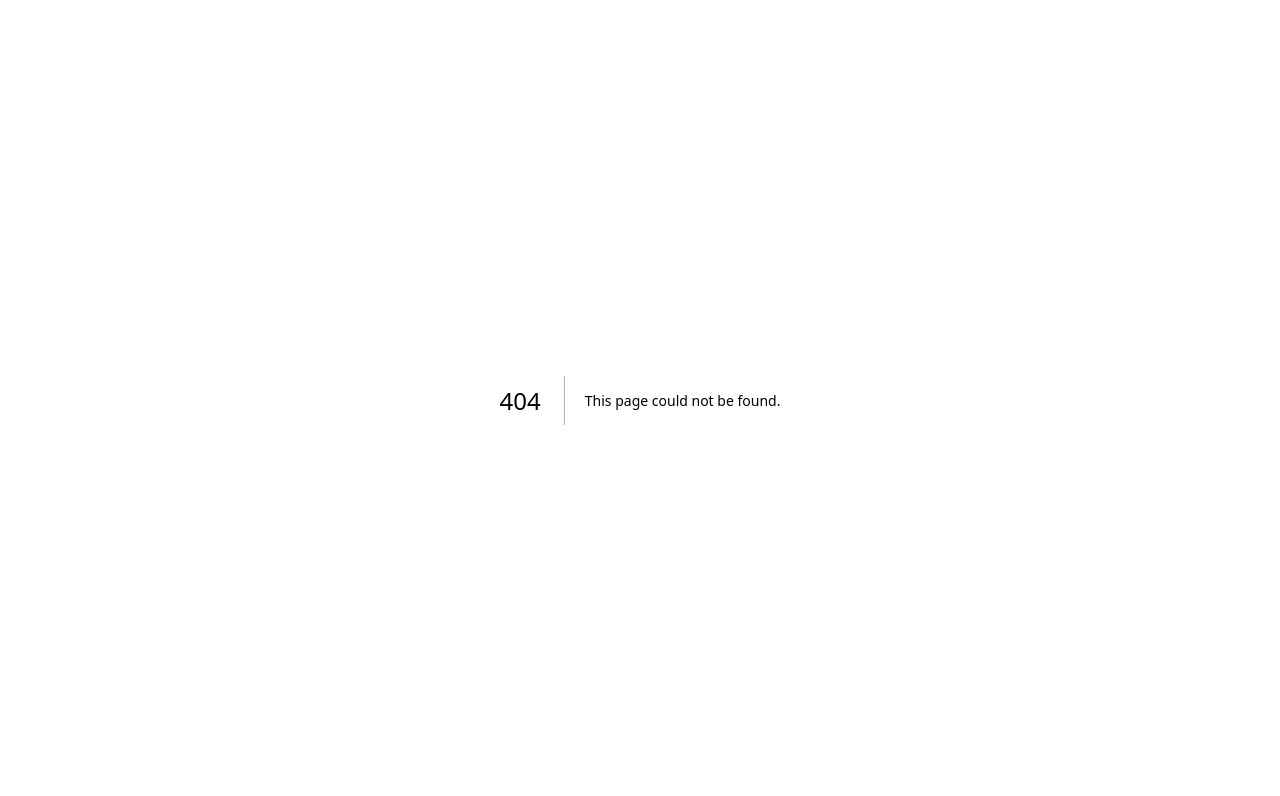
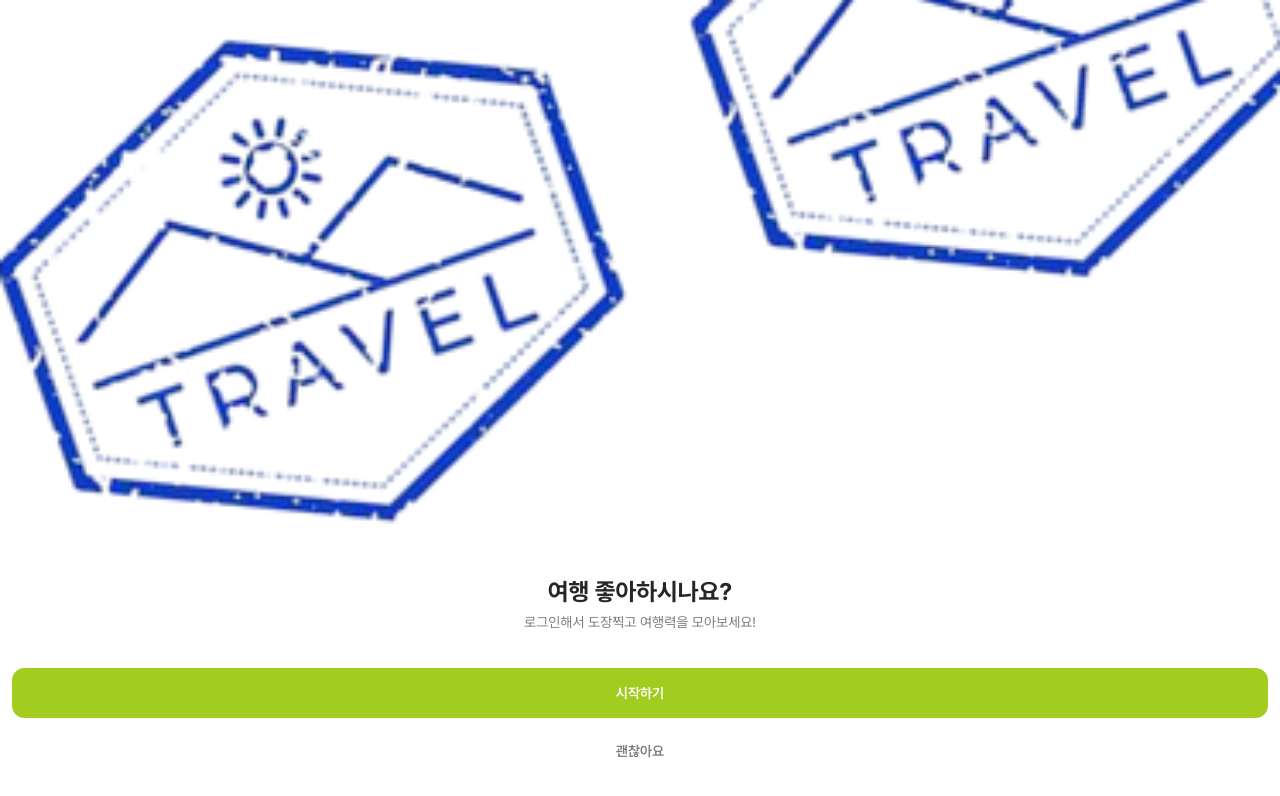
Before and after one commit to Re-Gion-Jidogam/Jidogam-front, a Next.js app: page /cta in a window 1280 px wide. Before the commit this address had no page. Shown: the top 796 px of the page. Built offline with nearby package versions, Linux system fonts and the light colour scheme.

Commit message:
✨ Feat: CTA 페이지 UI 구현

```diff
--- /dev/null
+++ b/src/app/cta/page.tsx
@@ -0,0 +1,39 @@
+import Image from "next/image";
+
+import ctaBackground from "@/assets/icons/cta_background.png";
+import Button from "@/components/Button";
+
+export default function CTA() {
+  return (
+    <div className="fixed inset-0 w-screen h-screen overflow-hidden flex flex-col">
+      {/* 이미지 영역 - 상단이 잘리고 하단이 보이도록 */}
+      <div className="relative w-full flex-1">
+        <Image
+          src={ctaBackground}
+          alt="TRAVEL"
+          fill
+          className="object-cover object-bottom"
+          priority
+        />
+      </div>
+
+      {/* 텍스트 및 버튼 영역 */}
+      <div className="relative bg-white pb-6 pt-9 px-3">
+        <div className="pb-9 flex flex-col gap-1 items-center justify-center">
+          <p className="font-bold text-2xl text-gray-900">여행 좋아하시나요?</p>
+          <p className="font-normal text-sm text-gray-700">
+            로그인해서 도장찍고 여행력을 모아보세요!
+          </p>
+        </div>
+        <div className="flex flex-col gap-2 items-center justify-center w-full">
+          <Button color="green" variants="primary" className="w-full py-3.5">
+            시작하기
+          </Button>
+          <Button color="green" variants="ghost" className="w-full py-3.5">
+            괜찮아요
+          </Button>
+        </div>
+      </div>
+    </div>
+  );
+}
```
Also changed, not shown: src/assets/icons/cta_background.png (added).
